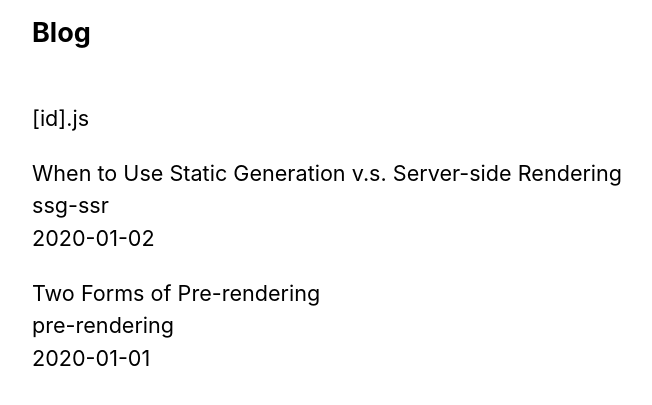
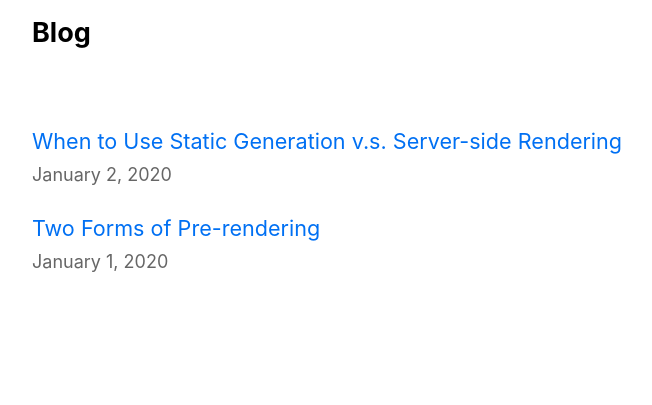
Before and after one commit to kkznch/learn-nextjs-tutorial, a Next.js app: page / in a window 1280 px wide. Shown: the part 293-698 px from the top of the page, without its empty margins (302-954 px from the left). Built offline with nearby package versions, Linux system fonts and the light colour scheme.

Commit message:
Indexページのスタイリングした

```diff
--- a/components/date.js
+++ b/components/date.js
@@ -1,6 +1,8 @@
 import { parseISO, format } from 'date-fns'
 
 export default function Date({ dateString }) {
+  if (!dateString) return <></>
+
   const date = parseISO(dateString)
   return <time dateTime={dateString}>{format(date, 'LLLL d, yyyy')}</time>
 }
--- a/pages/index.js
+++ b/pages/index.js
@@ -1,4 +1,6 @@
 import Head from 'next/head'
+import Link from 'next/link'
+import Date from '../components/date'
 import Layout, { siteTitle } from '../components/layout'
 import utilStyles from '../styles/utils.module.css'
 import { getSortedPostsData } from '../lib/posts'
@@ -15,19 +17,21 @@
 export default function Home({ allPostsData }) {
   return (
     <Layout home>
-      {/* Keep the existing code here */}
-
-      {/* Add this <section> tag below the existing <section> tag */}
+      <Head>
+        <title>{siteTitle}</title>
+      </Head>
       <section className={`${utilStyles.headingMd} ${utilStyles.padding1px}`}>
         <h2 className={utilStyles.headingLg}>Blog</h2>
         <ul className={utilStyles.list}>
           {allPostsData.map(({ id, date, title }) => (
             <li className={utilStyles.listItem} key={id}>
-              {title}
+              <Link href={`/posts/${id}`}>
+                <a>{title}</a>
+              </Link>
               <br />
-              {id}
-              <br />
-              {date}
+              <small className={utilStyles.lightText}>
+                <Date dateString={date} />
+              </small>
             </li>
           ))}
         </ul>
```
